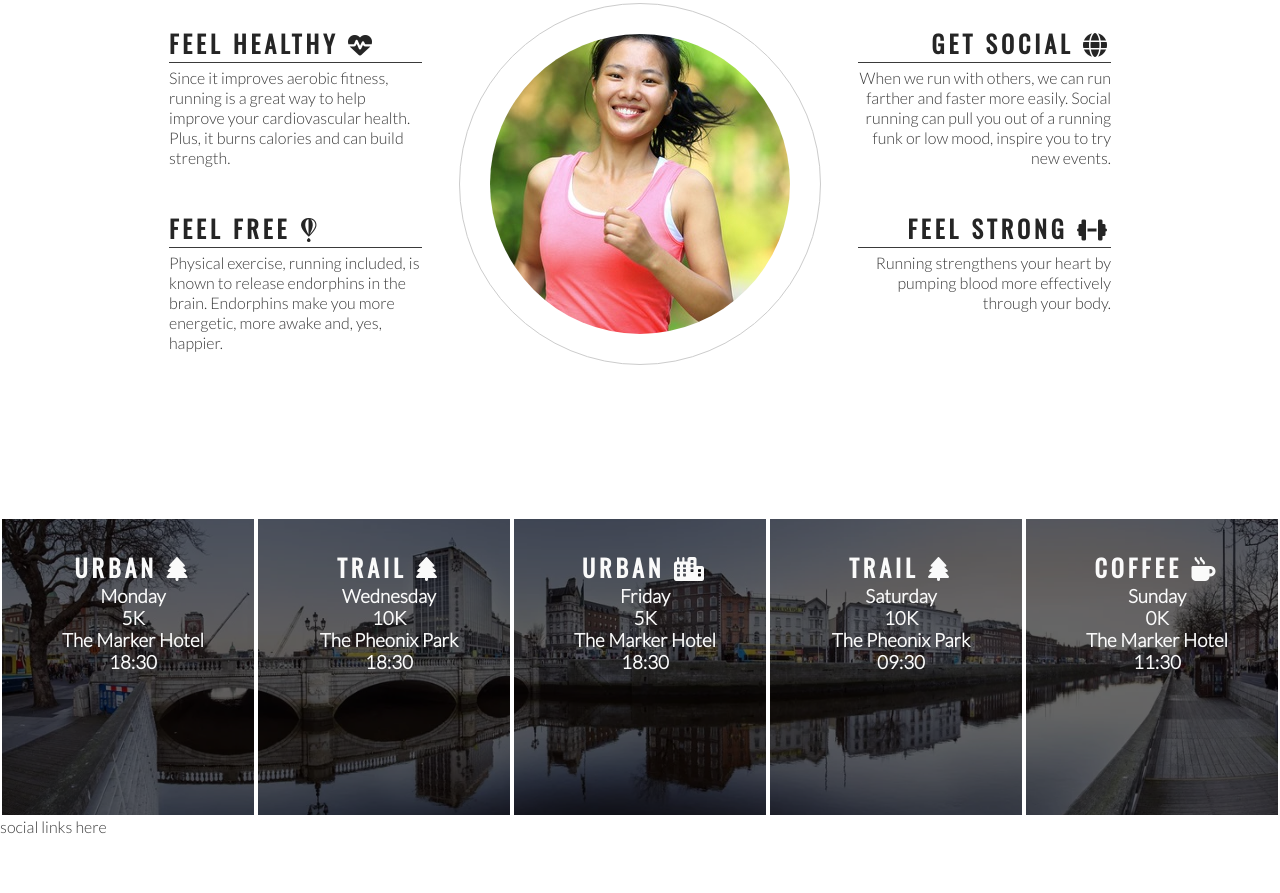
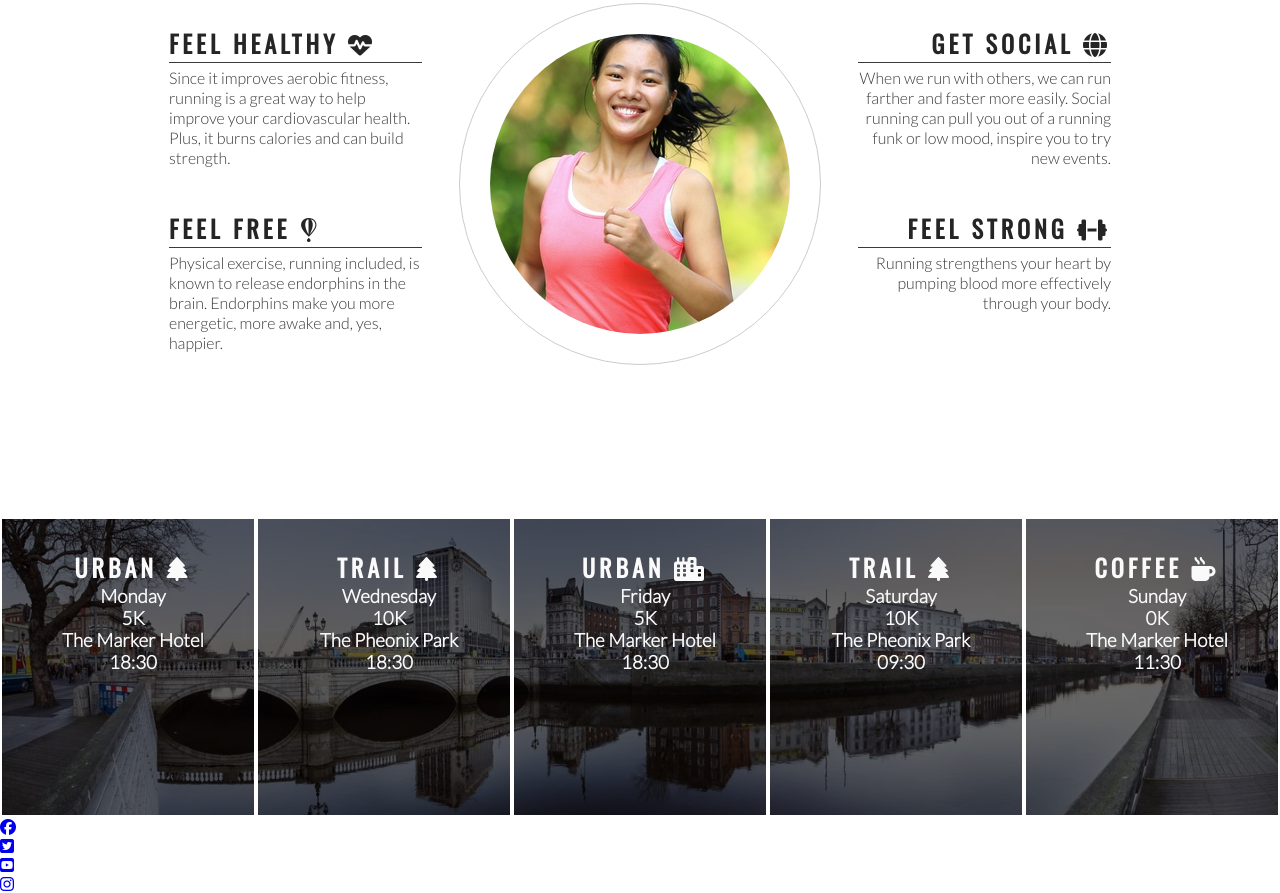
Before and after one commit to roeszler/love-running, a plain HTML site: page index.html in a window 1280 px wide. Shown: the part 778-1671 px from the top of the page. Before the commit the page ends 1614 px from the top, so only its background shows below. Drawn offline with nearby package versions, Linux system fonts and the light colour scheme.

Commit message:
FEAT: add social media icons to footer

```diff
--- a/index.html
+++ b/index.html
@@ -114,7 +114,20 @@
         </div>
     </section>
     <footer>
-        social links here
+        <ul>
+            <li>
+                <a href="http://facebook.com" target="_blank" rel="noopener" aria-label="Visit our facebook page (opens in a new tab)"><i class="fab fa-facebook"></i></a>
+            </li>
+            <li>
+                <a href="http://twitter.com" target="_blank" rel="noopener" aria-label="Visit our twitter page (opens in a new tab)"><i class="fab fa-twitter-square"></i></a>
+            </li>
+            <li>
+                <a href="http://youtube.com" target="_blank" rel="noopener" aria-label="Visit our youtube page (opens in a new tab)"><i class="fab fa-youtube-square"></i></a>
+            </li>
+            <li>
+                <a href="https://www.instagram.com/" target="_blank" rel="noopener" aria-label="Visit our instagram page (opens in a new tab)"><i class="fab fa-instagram"></i></a>
+            </li>
+        </ul>
     </footer>
 </body>
 <!-- font awesome icon script -->
```
